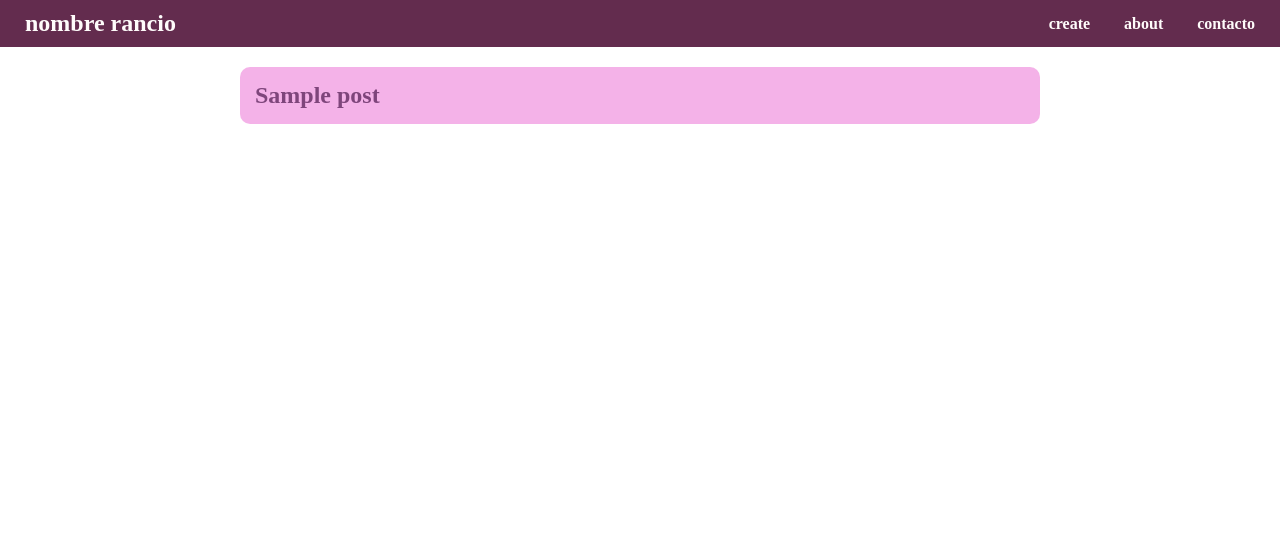
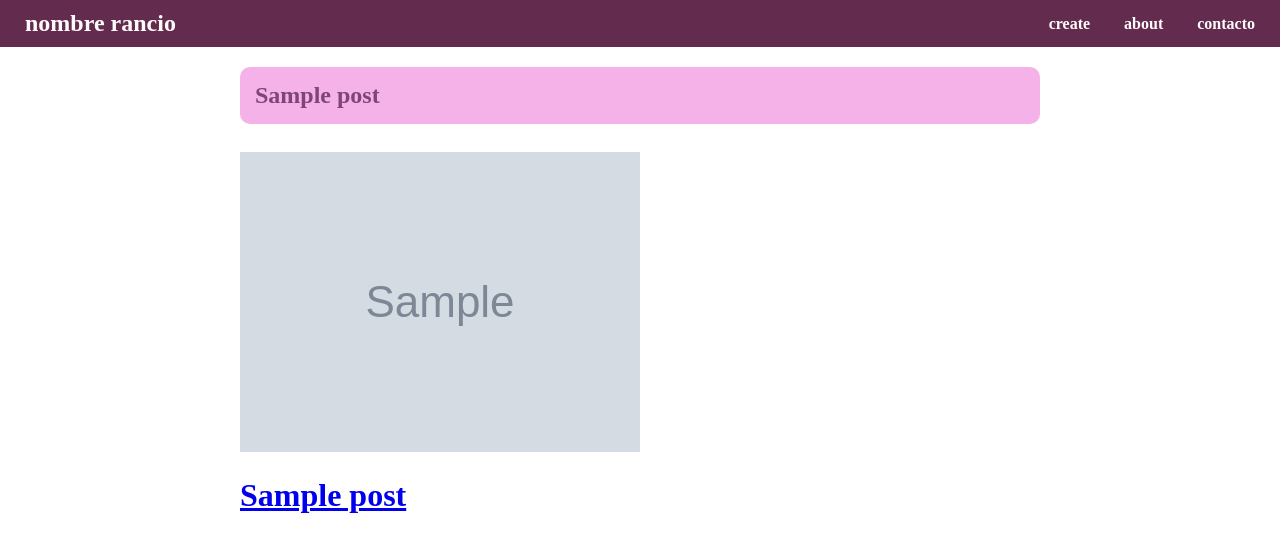
Before and after one commit to G3mhub/Djangoproject1, a Django app: page /list in a window 1280 px wide. Shown: the top 555 px of the page. Run offline with Django 5.2, Linux system fonts and the light colour scheme; tables that the repository leaves empty hold one stand-in row (values such as "Sample post"); grey boxes marked "Sample" are stand-in pictures.

Commit message:
failure everywhere

```diff
--- a/static/css/home.css
+++ b/static/css/home.css
@@ -1,9 +1,5 @@
 /* Aplicar un GIF como fondo de la página */
 body {
-    background-image: url(''); /* Ruta a tu imagen GIF */
-    background-size: cover 1000; /* Asegura que el GIF cubra toda la página */
-    background-position: center; /* Centra el GIF */
-    background-repeat: no-repeat; /* Evita que el GIF se repita */
     margin: 0;
     padding: 0;
     font-family: 'Times New Roman', Times, serif;
--- a/templates/home.html
+++ b/templates/home.html
@@ -3,7 +3,22 @@
 
 
 {% block content %}
-<link rel="stylesheet" href="{%static 'C:\Users\Admin\Desktop\django project\static\css\home.css'%}">
+<link rel="stylesheet" href="{% static 'css/home.css' %}">
+    <style>
+        .gif {
+            background-image: url('{% static "image/ralseispin.gif" %}');
+            background-size: 300px; /* Cubre toda la pantalla */
+            background-position: center; /* Centra la imagen */
+            background-repeat: no-repeat;
+            height: 100vh; /* Ocupa el 100% del alto de la pantalla */
+            margin: 0; /* Elimina el margen predeterminado */
+            padding: 0;
+            display: flex; /* Usa flexbox para centrar el contenido */
+            justify-content: center; /* Centra horizontalmente */
+            align-items: center; /* Centra verticalmente */
+            flex-direction: column; /* Alinea el contenido en columna */
+        }
+    </style>
 
     <div class="post-container">
         {% for elemento in post_list %}
@@ -11,8 +26,19 @@
                 <h1 class="post-title">{{ elemento.title }}</h1>
             </a>
                <br>
+                <div class="portafolio-item">
+                    <a href="{% url 'detail' elemento.pk %}">
+                    {% if elemento.image %}
+                        <div class="post-image">
+                            <img src="{{ elemento.image.url }}" alt="{{ elemento.title }}">
+                        </div>
+                    {% endif %}
+                    <h1>{{ elemento.title }}</h1>
+                    </a>
+                </div>
         {% empty %}
-        <p class="empty-message">no hay na'</p>
+            <p class="empty-message">No hay na'</p>
+            <div class="gif"></div>
         {% endfor %}
     </div>
 {% endblock %}
--- a/templates/navbar.html
+++ b/templates/navbar.html
@@ -8,7 +8,7 @@
     <meta name="viewport" content="width=device-width, initial-scale=1.0">
     <title>{% block title %}Mi Sitio{% endblock %}</title>
     <!-- Enlace al archivo CSS externo -->
-    <link rel="stylesheet" href="{% static 'C:\Users\Admin\Desktop\django project\static\css\navbar.css' %}">
+    <link rel="stylesheet" href="{% static 'css/navbar.css' %}">
 </head>
 <body>
     <nav>
@@ -31,6 +31,7 @@
     </nav>
 
     {% block content %}
+
     {% endblock %}
 </body>
 </html>
--- a/templates/registration/singup.html
+++ b/templates/registration/singup.html
@@ -66,6 +66,7 @@
             {{ form.password2 }}  <!-- Campo de confirmación de contraseña -->
         </div>
         <button type="submit">Registrarse</button>
+        <a href="{% url 'login.html' %}" class="login">iniciar sesion</a>
     </form>
 </body>
 </html>
```
Also changed, not shown: db.sqlite3, media/media/chavez_riendo.gif (added), media/media/toma_patria.jpg (added), static/css/update.css (added), static/css/welcome.css (added). Lines whose indentation alone changed are shown as unchanged.
